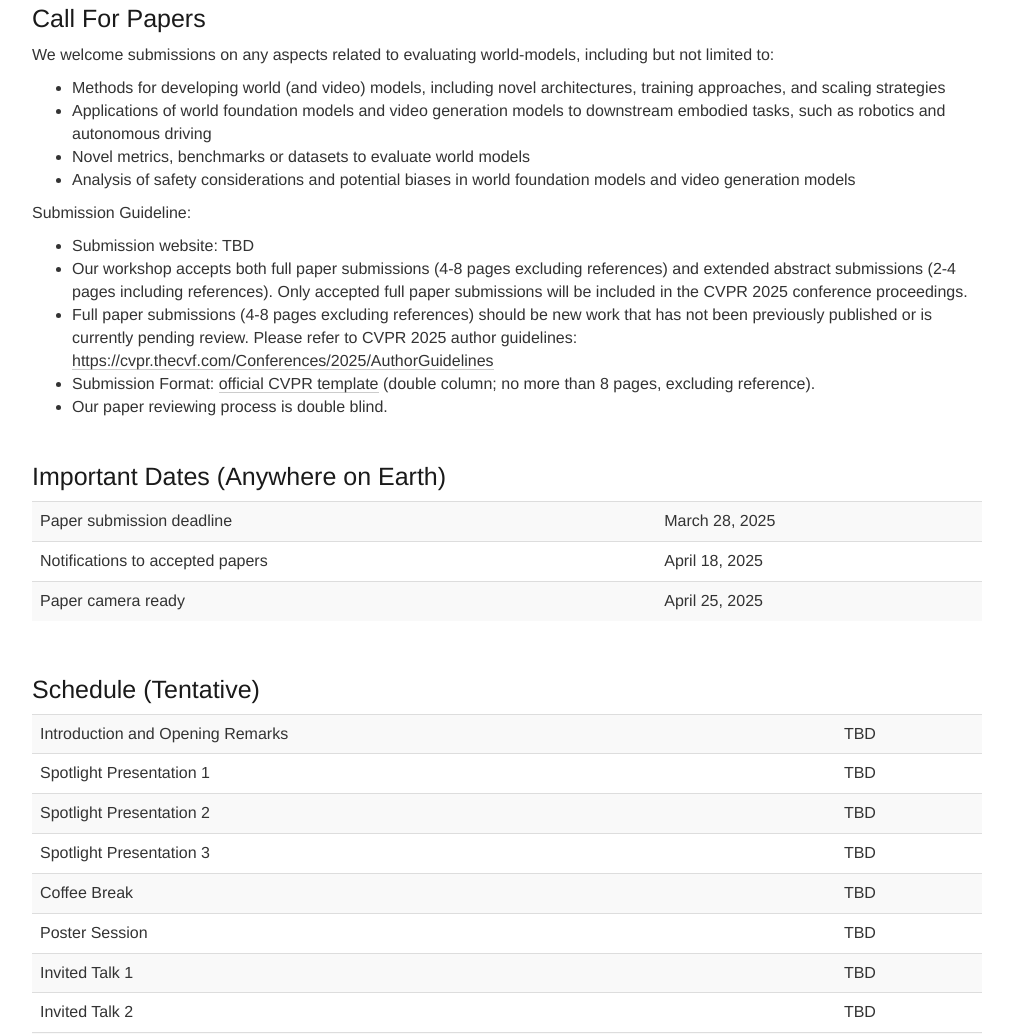
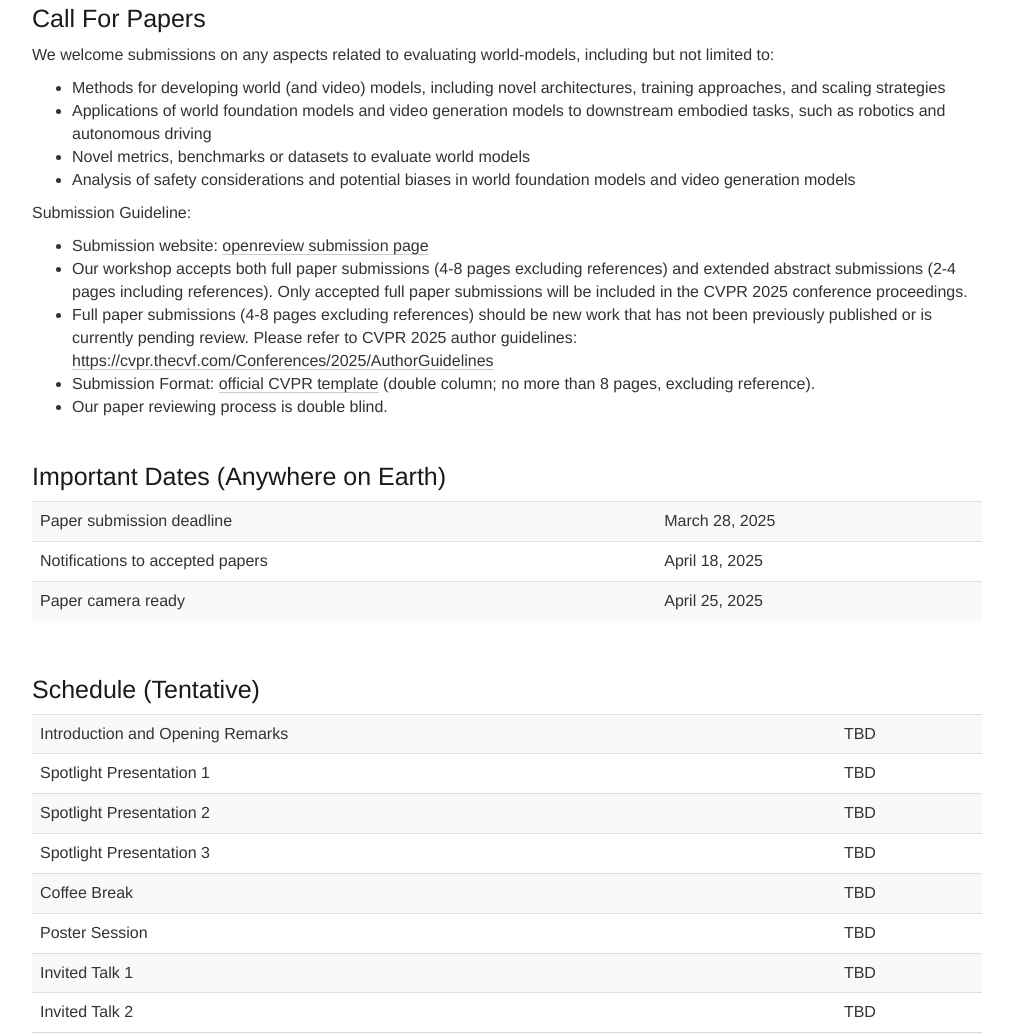
Before and after one commit to worldmodelbench/worldmodelbench.github.io, a plain HTML site: page index.html in a window 1280 px wide. Shown: the part 861-1895 px from the top of the page, without its empty margins (133-1146 px from the left). Drawn offline with nearby package versions, Linux system fonts and the light colour scheme; some packages are replaced by stand-ins of ours; a script that the page names is missing.

Commit message:
Added openreview submission page

```diff
--- a/index.html
+++ b/index.html
@@ -182,7 +182,7 @@
       <p>
         <span style="font-weight:500;">Submission Guideline:</span>
         <ul>
-          <li>Submission website: TBD</li>
+          <li>Submission website: <a href="https://openreview.net/group?id=thecvf.com/CVPR/2025/Workshop/WorldModelBench&referrer=%5BHomepage%5D(%2F)#tab-your-consoles">openreview submission page</a></li>
           <li>Our workshop accepts both full paper submissions (4-8 pages excluding references) and extended abstract submissions (2-4 pages including references). Only accepted full paper submissions will be included in the CVPR 2025 conference proceedings.</li>
           <li>Full paper submissions (4-8 pages excluding references) should be new work that has not been previously published or is currently pending review. Please refer to CVPR 2025 author guidelines: <a href="https://cvpr.thecvf.com/Conferences/2025/AuthorGuidelines">https://cvpr.thecvf.com/Conferences/2025/AuthorGuidelines</a></li>
           <li>Submission Format: <a href="https://github.com/cvpr-org/author-kit/releases">official CVPR template</a> (double column; no more than 8 pages, excluding reference).</li>
```
